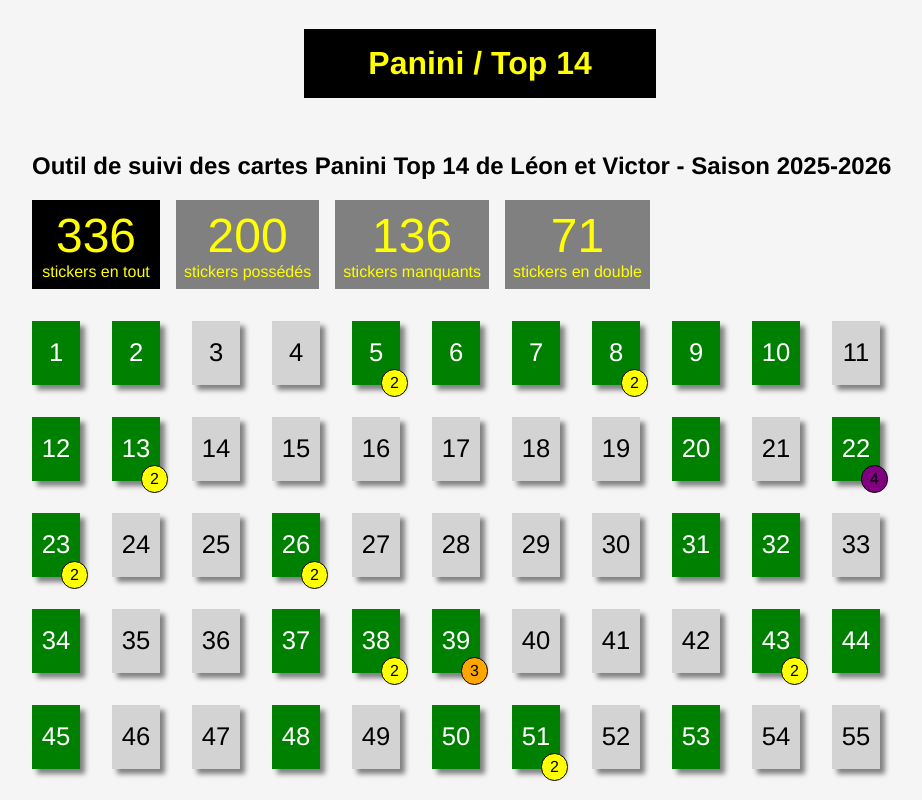
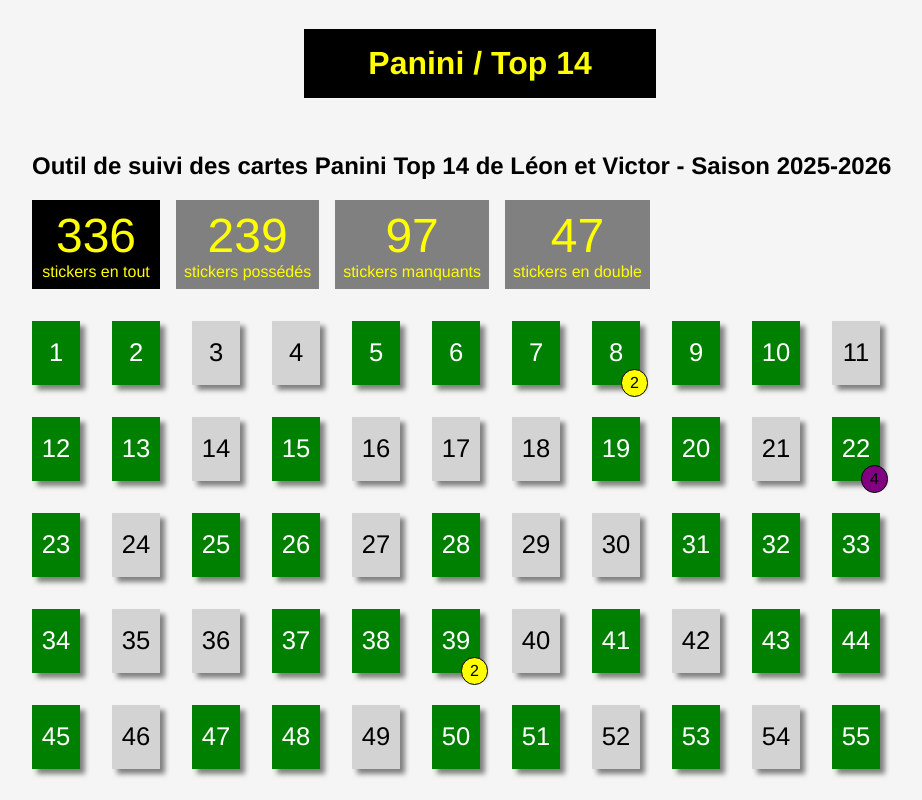
Before and after one commit to mdeverdelhan/panini-top14, an Angular app: page / in a window 1280 px wide. Shown: the top 800 px of the page, without its empty margins (160-1082 px from the left). Built offline with nearby package versions, Linux system fonts and the light colour scheme.

Commit message:
Fix stickers

```diff
--- a/src/app/app.ts
+++ b/src/app/app.ts
@@ -20,7 +20,7 @@
   { id: 2, exemplaires: 1 },
   { id: 3, exemplaires: 0 },
   { id: 4, exemplaires: 0 },
-  { id: 5, exemplaires: 2 },
+  { id: 5, exemplaires: 1 },
   { id: 6, exemplaires: 1 },
   { id: 7, exemplaires: 1 },
   { id: 8, exemplaires: 2 },
@@ -28,114 +28,114 @@
   { id: 10, exemplaires: 1 },
   { id: 11, exemplaires: 0 },
   { id: 12, exemplaires: 1 },
-  { id: 13, exemplaires: 2 },
+  { id: 13, exemplaires: 1 },
   { id: 14, exemplaires: 0 },
-  { id: 15, exemplaires: 0 },
+  { id: 15, exemplaires: 1 },
   { id: 16, exemplaires: 0 },
   { id: 17, exemplaires: 0 },
   { id: 18, exemplaires: 0 },
-  { id: 19, exemplaires: 0 },
+  { id: 19, exemplaires: 1 },
   { id: 20, exemplaires: 1 },
   { id: 21, exemplaires: 0 },
   { id: 22, exemplaires: 4 },
-  { id: 23, exemplaires: 2 },
+  { id: 23, exemplaires: 1 },
   { id: 24, exemplaires: 0 },
-  { id: 25, exemplaires: 0 },
-  { id: 26, exemplaires: 2 },
+  { id: 25, exemplaires: 1 },
+  { id: 26, exemplaires: 1 },
   { id: 27, exemplaires: 0 },
-  { id: 28, exemplaires: 0 },
+  { id: 28, exemplaires: 1 },
   { id: 29, exemplaires: 0 },
   { id: 30, exemplaires: 0 },
   { id: 31, exemplaires: 1 },
   { id: 32, exemplaires: 1 },
-  { id: 33, exemplaires: 0 },
+  { id: 33, exemplaires: 1 },
   { id: 34, exemplaires: 1 },
   { id: 35, exemplaires: 0 },
   { id: 36, exemplaires: 0 },
   { id: 37, exemplaires: 1 },
-  { id: 38, exemplaires: 2 },
-  { id: 39, exemplaires: 3 },
+  { id: 38, exemplaires: 1 },
+  { id: 39, exemplaires: 2 },
   { id: 40, exemplaires: 0 },
-  { id: 41, exemplaires: 0 },
+  { id: 41, exemplaires: 1 },
   { id: 42, exemplaires: 0 },
-  { id: 43, exemplaires: 2 },
+  { id: 43, exemplaires: 1 },
   { id: 44, exemplaires: 1 },
   { id: 45, exemplaires: 1 },
   { id: 46, exemplaires: 0 },
-  { id: 47, exemplaires: 0 },
+  { id: 47, exemplaires: 1 },
   { id: 48, exemplaires: 1 },
   { id: 49, exemplaires: 0 },
   { id: 50, exemplaires: 1 },
-  { id: 51, exemplaires: 2 },
+  { id: 51, exemplaires: 1 },
   { id: 52, exemplaires: 0 },
   { id: 53, exemplaires: 1 },
   { id: 54, exemplaires: 0 },
-  { id: 55, exemplaires: 0 },
-  { id: 56, exemplaires: 0 },
+  { id: 55, exemplaires: 1 },
+  { id: 56, exemplaires: 1 },
   { id: 57, exemplaires: 1 },
-  { id: 58, exemplaires: 0 },
+  { id: 58, exemplaires: 1 },
   { id: 59, exemplaires: 1 },
   { id: 60, exemplaires: 2 },
   { id: 61, exemplaires: 2 },
-  { id: 62, exemplaires: 0 },
+  { id: 62, exemplaires: 1 },
   { id: 63, exemplaires: 2 },
   { id: 64, exemplaires: 1 },
   { id: 65, exemplaires: 1 },
-  { id: 66, exemplaires: 0 },
+  { id: 66, exemplaires: 1 },
   { id: 67, exemplaires: 2 },
   { id: 68, exemplaires: 1 },
   { id: 69, exemplaires: 1 },
-  { id: 70, exemplaires: 0 },
+  { id: 70, exemplaires: 1 },
   { id: 71, exemplaires: 0 },
-  { id: 72, exemplaires: 0 },
+  { id: 72, exemplaires: 1 },
   { id: 73, exemplaires: 0 },
   { id: 74, exemplaires: 1 },
   { id: 75, exemplaires: 1 },
-  { id: 76, exemplaires: 0 },
+  { id: 76, exemplaires: 1 },
   { id: 77, exemplaires: 2 },
   { id: 78, exemplaires: 0 },
   { id: 79, exemplaires: 0 },
-  { id: 80, exemplaires: 0 },
-  { id: 81, exemplaires: 0 },
-  { id: 82, exemplaires: 2 },
+  { id: 80, exemplaires: 1 },
+  { id: 81, exemplaires: 1 },
+  { id: 82, exemplaires: 1 },
   { id: 83, exemplaires: 0 },
-  { id: 84, exemplaires: 2 },
+  { id: 84, exemplaires: 1 },
   { id: 85, exemplaires: 2 },
   { id: 86, exemplaires: 1 },
   { id: 87, exemplaires: 1 },
   { id: 88, exemplaires: 1 },
   { id: 89, exemplaires: 0 },
   { id: 90, exemplaires: 1 },
-  { id: 91, exemplaires: 2 },
-  { id: 92, exemplaires: 2 },
+  { id: 91, exemplaires: 1 },
+  { id: 92, exemplaires: 1 },
   { id: 93, exemplaires: 2 },
   { id: 94, exemplaires: 1 },
   { id: 95, exemplaires: 0 },
   { id: 96, exemplaires: 1 },
   { id: 97, exemplaires: 1 },
-  { id: 98, exemplaires: 2 },
+  { id: 98, exemplaires: 1 },
   { id: 99, exemplaires: 3 },
-  { id: 100, exemplaires: 2 },
-  { id: 101, exemplaires: 2 },
-  { id: 102, exemplaires: 0 },
+  { id: 100, exemplaires: 1 },
+  { id: 101, exemplaires: 1 },
+  { id: 102, exemplaires: 1 },
   { id: 103, exemplaires: 0 },
   { id: 104, exemplaires: 0 },
-  { id: 105, exemplaires: 0 },
+  { id: 105, exemplaires: 1 },
   { id: 106, exemplaires: 0 },
   { id: 107, exemplaires: 1 },
-  { id: 108, exemplaires: 0 },
+  { id: 108, exemplaires: 1 },
   { id: 109, exemplaires: 1 },
-  { id: 110, exemplaires: 0 },
-  { id: 111, exemplaires: 0 },
+  { id: 110, exemplaires: 1 },
+  { id: 111, exemplaires: 1 },
   { id: 112, exemplaires: 1 },
   { id: 113, exemplaires: 0 },
   { id: 114, exemplaires: 3 },
   { id: 115, exemplaires: 3 },
-  { id: 116, exemplaires: 0 },
-  { id: 117, exemplaires: 2 },
+  { id: 116, exemplaires: 1 },
+  { id: 117, exemplaires: 1 },
   { id: 118, exemplaires: 0 },
   { id: 119, exemplaires: 1 },
-  { id: 120, exemplaires: 0 },
+  { id: 120, exemplaires: 1 },
   { id: 121, exemplaires: 2 },
   { id: 122, exemplaires: 1 },
   { id: 123, exemplaires: 0 },
@@ -151,7 +151,7 @@
   { id: 133, exemplaires: 1 },
   { id: 134, exemplaires: 0 },
   { id: 135, exemplaires: 0 },
-  { id: 136, exemplaires: 2 },
+  { id: 136, exemplaires: 1 },
   { id: 137, exemplaires: 1 },
   { id: 138, exemplaires: 1 },
   { id: 139, exemplaires: 0 },
@@ -165,7 +165,7 @@
   { id: 147, exemplaires: 1 },
   { id: 148, exemplaires: 1 },
   { id: 149, exemplaires: 1 },
-  { id: 150, exemplaires: 2 },
+  { id: 150, exemplaires: 1 },
   { id: 151, exemplaires: 0 },
   { id: 152, exemplaires: 0 },
   { id: 153, exemplaires: 1 },
@@ -174,7 +174,7 @@
   { id: 156, exemplaires: 1 },
   { id: 157, exemplaires: 1 },
   { id: 158, exemplaires: 0 },
-  { id: 159, exemplaires: 0 },
+  { id: 159, exemplaires: 1 },
   { id: 160, exemplaires: 2 },
   { id: 161, exemplaires: 0 },
   { id: 162, exemplaires: 0 },
@@ -186,7 +186,7 @@
   { id: 168, exemplaires: 3 },
   { id: 169, exemplaires: 1 },
   { id: 170, exemplaires: 0 },
-  { id: 171, exemplaires: 3 },
+  { id: 171, exemplaires: 2 },
   { id: 172, exemplaires: 0 },
   { id: 173, exemplaires: 1 },
   { id: 174, exemplaires: 3 },
@@ -196,12 +196,12 @@
   { id: 178, exemplaires: 1 },
   { id: 179, exemplaires: 1 },
   { id: 180, exemplaires: 1 },
-  { id: 181, exemplaires: 2 },
+  { id: 181, exemplaires: 1 },
   { id: 182, exemplaires: 0 },
   { id: 183, exemplaires: 0 },
   { id: 184, exemplaires: 0 },
-  { id: 185, exemplaires: 0 },
-  { id: 186, exemplaires: 0 },
+  { id: 185, exemplaires: 1 },
+  { id: 186, exemplaires: 1 },
   { id: 187, exemplaires: 3 },
   { id: 188, exemplaires: 0 },
   { id: 189, exemplaires: 0 },
@@ -209,7 +209,7 @@
   { id: 191, exemplaires: 0 },
   { id: 192, exemplaires: 0 },
   { id: 193, exemplaires: 2 },
-  { id: 194, exemplaires: 0 },
+  { id: 194, exemplaires: 1 },
   { id: 195, exemplaires: 1 },
   { id: 196, exemplaires: 1 },
   { id: 197, exemplaires: 1 },
@@ -218,15 +218,15 @@
   { id: 200, exemplaires: 2 },
   { id: 201, exemplaires: 3 },
   { id: 202, exemplaires: 0 },
-  { id: 203, exemplaires: 0 },
+  { id: 203, exemplaires: 1 },
   { id: 204, exemplaires: 2 },
   { id: 205, exemplaires: 0 },
   { id: 206, exemplaires: 0 },
   { id: 207, exemplaires: 1 },
   { id: 208, exemplaires: 1 },
   { id: 209, exemplaires: 1 },
-  { id: 210, exemplaires: 0 },
-  { id: 211, exemplaires: 0 },
+  { id: 210, exemplaires: 1 },
+  { id: 211, exemplaires: 1 },
   { id: 212, exemplaires: 1 },
   { id: 213, exemplaires: 1 },
   { id: 214, exemplaires: 0 },
@@ -240,19 +240,19 @@
   { id: 222, exemplaires: 0 },
   { id: 223, exemplaires: 2 },
   { id: 224, exemplaires: 1 },
-  { id: 225, exemplaires: 0 },
+  { id: 225, exemplaires: 1 },
   { id: 226, exemplaires: 1 },
   { id: 227, exemplaires: 1 },
-  { id: 228, exemplaires: 2 },
+  { id: 228, exemplaires: 1 },
   { id: 229, exemplaires: 1 },
   { id: 230, exemplaires: 1 },
   { id: 231, exemplaires: 1 },
-  { id: 232, exemplaires: 0 },
+  { id: 232, exemplaires: 1 },
   { id: 233, exemplaires: 1 },
   { id: 234, exemplaires: 1 },
   { id: 235, exemplaires: 0 },
   { id: 236, exemplaires: 1 },
-  { id: 237, exemplaires: 0 },
+  { id: 237, exemplaires: 1 },
   { id: 238, exemplaires: 0 },
   { id: 239, exemplaires: 3 },
   { id: 240, exemplaires: 1 },
@@ -269,7 +269,7 @@
   { id: 251, exemplaires: 1 },
   { id: 252, exemplaires: 0 },
   { id: 253, exemplaires: 0 },
-  { id: 254, exemplaires: 2 },
+  { id: 254, exemplaires: 1 },
   { id: 255, exemplaires: 3 },
   { id: 256, exemplaires: 2 },
   { id: 257, exemplaires: 1 },
@@ -288,8 +288,8 @@
   { id: 270, exemplaires: 1 },
   { id: 271, exemplaires: 0 },
   { id: 272, exemplaires: 1 },
-  { id: 273, exemplaires: 3 },
-  { id: 274, exemplaires: 2 },
+  { id: 273, exemplaires: 2 },
+  { id: 274, exemplaires: 1 },
   { id: 275, exemplaires: 1 },
   { id: 276, exemplaires: 1 },
   { id: 277, exemplaires: 0 },
@@ -314,11 +314,11 @@
   { id: 296, exemplaires: 0 },
   { id: 297, exemplaires: 1 },
   { id: 298, exemplaires: 0 },
-  { id: 299, exemplaires: 3 },
+  { id: 299, exemplaires: 1 },
   { id: 300, exemplaires: 0 },
   { id: 301, exemplaires: 0 },
   { id: 302, exemplaires: 1 },
-  { id: 303, exemplaires: 0 },
+  { id: 303, exemplaires: 1 },
   { id: 304, exemplaires: 1 },
   { id: 305, exemplaires: 0 },
   { id: 306, exemplaires: 0 },
@@ -328,26 +328,26 @@
   { id: 310, exemplaires: 0 },
   { id: 311, exemplaires: 2 },
   { id: 312, exemplaires: 1 },
-  { id: 313, exemplaires: 0 },
+  { id: 313, exemplaires: 1 },
   { id: 314, exemplaires: 3 },
-  { id: 315, exemplaires: 2 },
+  { id: 315, exemplaires: 1 },
   { id: 316, exemplaires: 1 },
   { id: 317, exemplaires: 0 },
   { id: 318, exemplaires: 4 },
   { id: 319, exemplaires: 1 },
-  { id: 320, exemplaires: 3 },
-  { id: 321, exemplaires: 0 },
+  { id: 320, exemplaires: 2 },
+  { id: 321, exemplaires: 1 },
   { id: 322, exemplaires: 0 },
-  { id: 323, exemplaires: 0 },
+  { id: 323, exemplaires: 1 },
   { id: 324, exemplaires: 0 },
-  { id: 325, exemplaires: 3 },
-  { id: 326, exemplaires: 0 },
+  { id: 325, exemplaires: 2 },
+  { id: 326, exemplaires: 1 },
   { id: 327, exemplaires: 0 },
   { id: 328, exemplaires: 1 },
   { id: 329, exemplaires: 2 },
   { id: 330, exemplaires: 1 },
   { id: 331, exemplaires: 2 },
-  { id: 332, exemplaires: 2 },
+  { id: 332, exemplaires: 1 },
   { id: 333, exemplaires: 1 },
   { id: 334, exemplaires: 0 },
   { id: 335, exemplaires: 0 },
```
